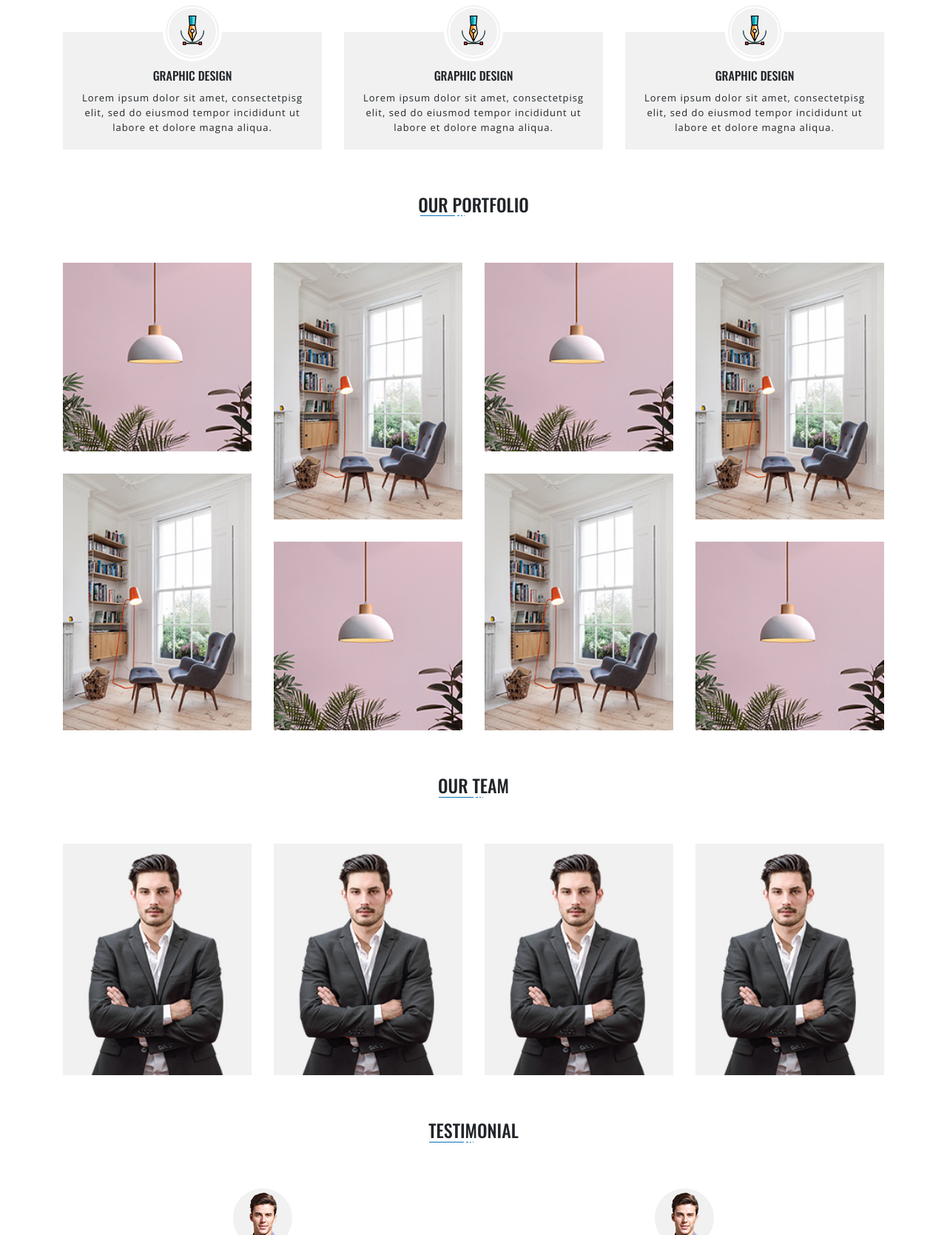
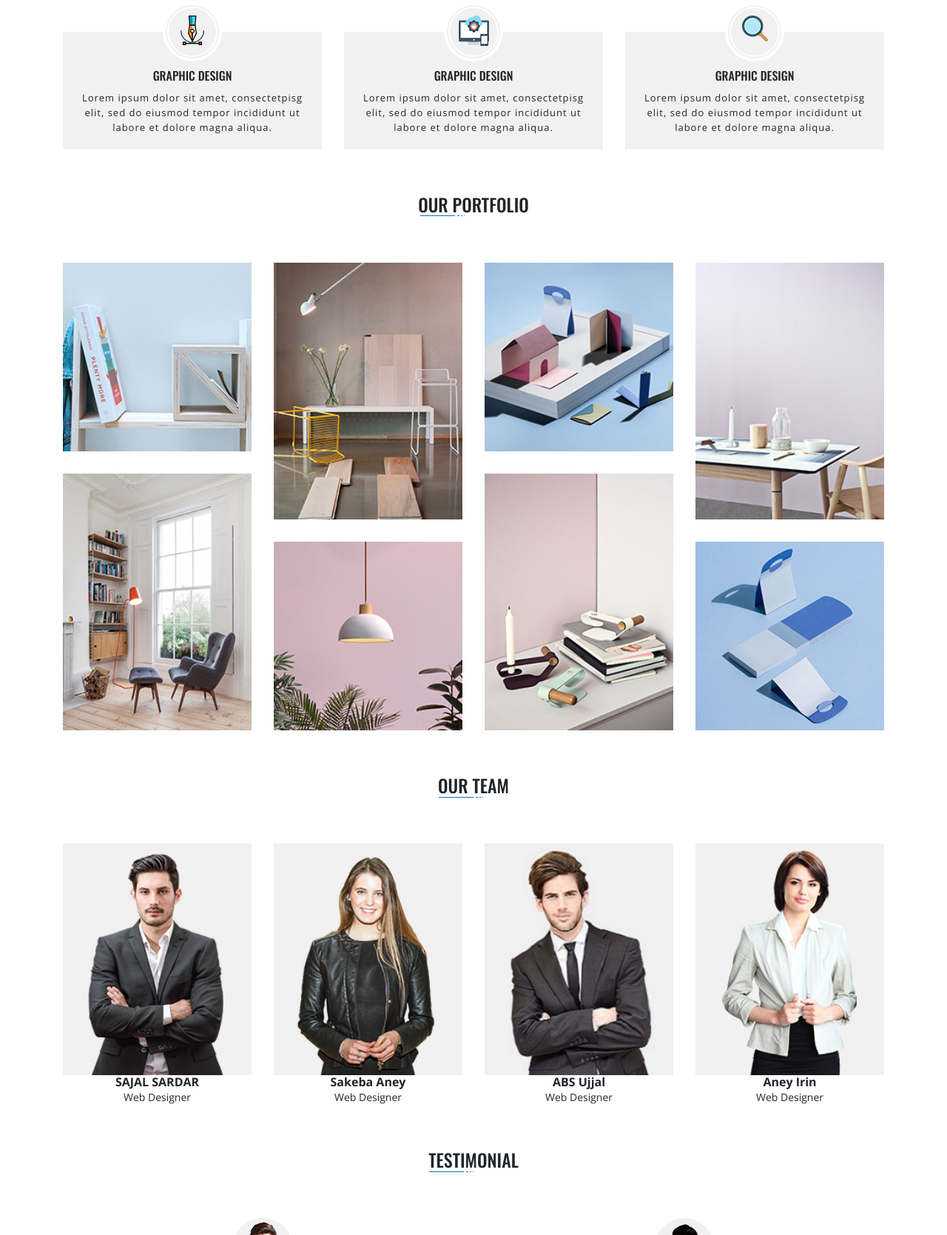
Before and after one commit to ClassicSignum/Beatles, a plain HTML site: page index.html in a window 1280 px wide. Shown: the part 1131-2800 px from the top of the page at 74% size. Drawn offline with nearby package versions, Linux system fonts and the light colour scheme.

Commit message:
Add files via upload

```diff
--- a/assets/css/style.css
+++ b/assets/css/style.css
@@ -306,6 +306,17 @@ font-family: 'Open Sans', sans-serif;
 	display: flex;
 	justify-content: center;
 }
+.team-part .team-text-content p{
+	font-size: 14px;
+}
+.team-part .team-text-content h5:hover{
+	color: #5bc5f4;
+}
+.team-part .team-text-content h5{
+	font-size: 16px;
+	font-weight: bold;
+	transition: all linear .3s;
+}
 
 /*our team part ends*/
 
--- a/index.html
+++ b/index.html
@@ -31,13 +31,13 @@
                   <li>
                     <a href="#"><i class="fab fa-facebook-f"></i></a></li>
                   <li>
-                    <a href="#"><i class="fab fa-facebook-f"></i></a></li>
+                    <a href="#"><i class="fab fa-twitter"></i></a></li>
                   <li>
-                    <a href="#"><i class="fab fa-facebook-f"></i></a></li>
+                    <a href="#"><i class="fab fa-linkedin-in"></i></a></li>
                   <li>
-                    <a href="#"><i class="fab fa-facebook-f"></i></a></li>
+                    <a href="#"><i class="fab fa-pinterest-p"></i></a></li>
                   <li>
-                    <a href="#"><i class="fab fa-facebook-f"></i></a></li>
+                    <a href="#"><i class="fab fa-instagram"></i></a></li>
                 </ul>
               </div>
             </div>
@@ -161,7 +161,7 @@
                 <div class="service-item">
                   <div class="service-icon">
                      <div class="service-icon2 text-center">
-                        <img src="assets/images/ser-icon.png" alt="" class="img-fluid">
+                        <img src="assets/images/ser-icon-1.png" alt="" class="img-fluid">
                      </div>
                   </div>
                   <div class="service-item-content text-center">
@@ -174,7 +174,7 @@
                 <div class="service-item">
                   <div class="service-icon">
                      <div class="service-icon2 text-center">
-                        <img src="assets/images/ser-icon.png" alt="" class="img-fluid">
+                        <img src="assets/images/ser-icon-2.png" alt="" class="img-fluid">
                      </div>
                   </div>
                   <div class="service-item-content text-center">
@@ -201,7 +201,7 @@
       <div class="row">
         <div class="col-md-3">
           <div class="portfolio-part">
-            <img src="assets/images/port.jpg" alt="" class="img-fluid w-100">
+            <img src="assets/images/port-2.jpg" alt="" class="img-fluid w-100">
                 <div class="portfolio-overlay">
                     <a href="#"><i class="fas fa-link"></i></a>
                 </div>
@@ -217,7 +217,7 @@
 
         <div class="col-md-3">
           <div class="portfolio-part">
-            <img src="assets/images/port-1.jpg" alt="" class="img-fluid w-100">
+            <img src="assets/images/port-4.jpg" alt="" class="img-fluid w-100">
                 <div class="portfolio-overlay">
                     <a href="#"><i class="fas fa-link"></i></a>
                 </div>
@@ -234,14 +234,14 @@
 
         <div class="col-md-3">
           <div class="portfolio-part">
-            <img src="assets/images/port.jpg" alt="" class="img-fluid w-100">
+            <img src="assets/images/port-5.jpg" alt="" class="img-fluid w-100">
                   <div class="portfolio-overlay">
                       <a href="#"><i class="fas fa-link"></i></a>
                 </div>
           </div>
 
           <div class="portfolio-part mt-30">
-            <img src="assets/images/port-1.jpg" alt="" class="img-fluid w-100">
+            <img src="assets/images/port-6.jpg" alt="" class="img-fluid w-100">
                 <div class="portfolio-overlay">
                     <a href="#"><i class="fas fa-link"></i></a>
               </div>
@@ -251,14 +251,14 @@
 
         <div class="col-md-3">
           <div class="portfolio-part">
-            <img src="assets/images/port-1.jpg" alt="" class="img-fluid w-100">
+            <img src="assets/images/port-3.jpg" alt="" class="img-fluid w-100">
                   <div class="portfolio-overlay">
                       <a href="#"><i class="fas fa-link"></i></a>
                 </div>
           </div>
 
           <div class="portfolio-part mt-30">
-            <img src="assets/images/port.jpg" alt="" class="img-fluid w-100">
+            <img src="assets/images/port-7.jpg" alt="" class="img-fluid w-100">
                 <div class="portfolio-overlay">
                     <a href="#"><i class="fas fa-link"></i></a>
               </div>
@@ -314,10 +314,15 @@
 
             </div>
           </div>
+
+          <div class="team-text-content text-center">
+              <h5>SAJAL SARDAR</h5>
+              <p>Web Designer</p>
+          </div>
         </div>
         <div class="col-md-3">
           <div class="team-item">
-            <img src="assets/images/team-1.jpg" alt="" class="img-fluid w-100">
+            <img src="assets/images/team-2.jpg" alt="" class="img-fluid w-100">
             <div class="team-overlay">
 
                 <ul class="text-center"> <!-- jus-con-end ,bootstrap class-->
@@ -351,10 +356,15 @@
 
             </div>
           </div>
+
+          <div class="team-text-content text-center">
+              <h5>Sakeba Aney</h5>
+              <p>Web Designer</p>
+          </div>
         </div>
         <div class="col-md-3">
           <div class="team-item">
-            <img src="assets/images/team-1.jpg" alt="" class="img-fluid w-100">
+            <img src="assets/images/team-3.jpg" alt="" class="img-fluid w-100">
             <div class="team-overlay">
                 <ul class="text-center"> <!-- jus-con-end ,bootstrap class-->
                   <li >
@@ -387,10 +397,15 @@
 
             </div>
           </div>
+
+          <div class="team-text-content text-center">
+              <h5>ABS Ujjal</h5>
+              <p>Web Designer</p>
+          </div>
         </div>
         <div class="col-md-3">
           <div class="team-item">
-            <img src="assets/images/team-1.jpg" alt="" class="img-fluid w-100">
+            <img src="assets/images/team-4.jpg" alt="" class="img-fluid w-100">
             <div class="team-overlay">
                  <ul class="text-center"> <!-- jus-con-end ,bootstrap class-->
                   <li >
@@ -422,6 +437,11 @@
                 </ul>
             </div>
           </div>
+
+          <div class="team-text-content text-center">
+              <h5>Aney Irin</h5>
+              <p>Web Designer</p>
+          </div>
         </div>
       </div>
     </div>
@@ -450,7 +470,7 @@
                </div>
 
                <div class="testimonial-text-content container">
-                  <h3>Shahin Alom</h3>
+                  <h3>SHAHIN ALOM</h3>
                   <ul>
                     <li>
                       <a href="#"><i class="fas fa-star"></i></a>
@@ -471,7 +491,7 @@
          </div>
          <div class="col-md-6">
            <div class="testimonial-item text-center">
-             <img src="assets/images/tm-1.png" alt="" class="img-fluid">
+             <img src="assets/images/tm-2.png" alt="" class="img-fluid">
            </div>
              <div class="testimonial-content text-center">
                <div class="top">
@@ -481,7 +501,7 @@
                </div>
 
                 <div class="testimonial-text-content container">
-                  <h3>Shahin Alom</h3>
+                  <h3>MAHADI TAHSAN</h3>
                   <ul>
                     <li>
                       <a href="#"><i class="fas fa-star"></i></a>
@@ -491,7 +511,7 @@
                       <a href="#"><i class="fas fa-star-half-alt"></i></a>
                     </li>
                   </ul>
-                  <h5>Chairman</h5>
+                  <h5>Exicutive Director</h5>
                   <p>Lorem ipsum dolor sit amet, consectetur adipisicing elit, sed do eiusmod tempor incidunt ut labore et dolore magna aliqua. Ut enim ad minim veniam, quis nostrud exercitation ullamco laboris nisi ut aliquip ex ea commodo consequat.</p>
 
                </div>
@@ -588,21 +608,21 @@
                                   <img src="assets/images/footer-img-1.png" alt="" class="img-fluid">
                               </div>
                               <div class="col-md-4 right-part-img">
-                                  <img src="assets/images/footer-img-1.png" alt="" class="img-fluid">
+                                  <img src="assets/images/footer-img-2.png" alt="" class="img-fluid">
                               </div>
                               <div class="col-md-4 last-part-img">
-                                  <img src="assets/images/footer-img-1.png" alt="" class="img-fluid">
+                                  <img src="assets/images/footer-img-3.png" alt="" class="img-fluid">
                               </div>
                             </div>
                             <div class="row">
                               <div class="col-md-4">
-                                  <img src="assets/images/footer-img-1.png" alt="" class="img-fluid">
+                                  <img src="assets/images/footer-img-4.png" alt="" class="img-fluid">
                               </div>
                               <div class="col-md-4 right-part-img">
-                                  <img src="assets/images/footer-img-1.png" alt="" class="img-fluid">
+                                  <img src="assets/images/footer-img-5.png" alt="" class="img-fluid">
                               </div>
                               <div class="col-md-4 last-part-img">
-                                  <img src="assets/images/footer-img-1.png" alt="" class="img-fluid">
+                                  <img src="assets/images/footer-img-6.png" alt="" class="img-fluid">
                               </div>
                             </div>
 
```
Also changed, not shown: assets/images/footer-img-2.png (added), assets/images/footer-img-3.png (added), assets/images/footer-img-4.png (added), assets/images/footer-img-5.png (added), assets/images/footer-img-6.png (added), assets/images/port-4.jpg (added), assets/images/port-5.jpg (added), assets/images/port-6.jpg (added), assets/images/port-7.jpg (added), assets/images/ser-icon-1.png (added), assets/images/ser-icon-2.png (added), assets/images/team-2.jpg (added), assets/images/team-3.jpg (added), assets/images/team-4.jpg (added), 1 more files.
